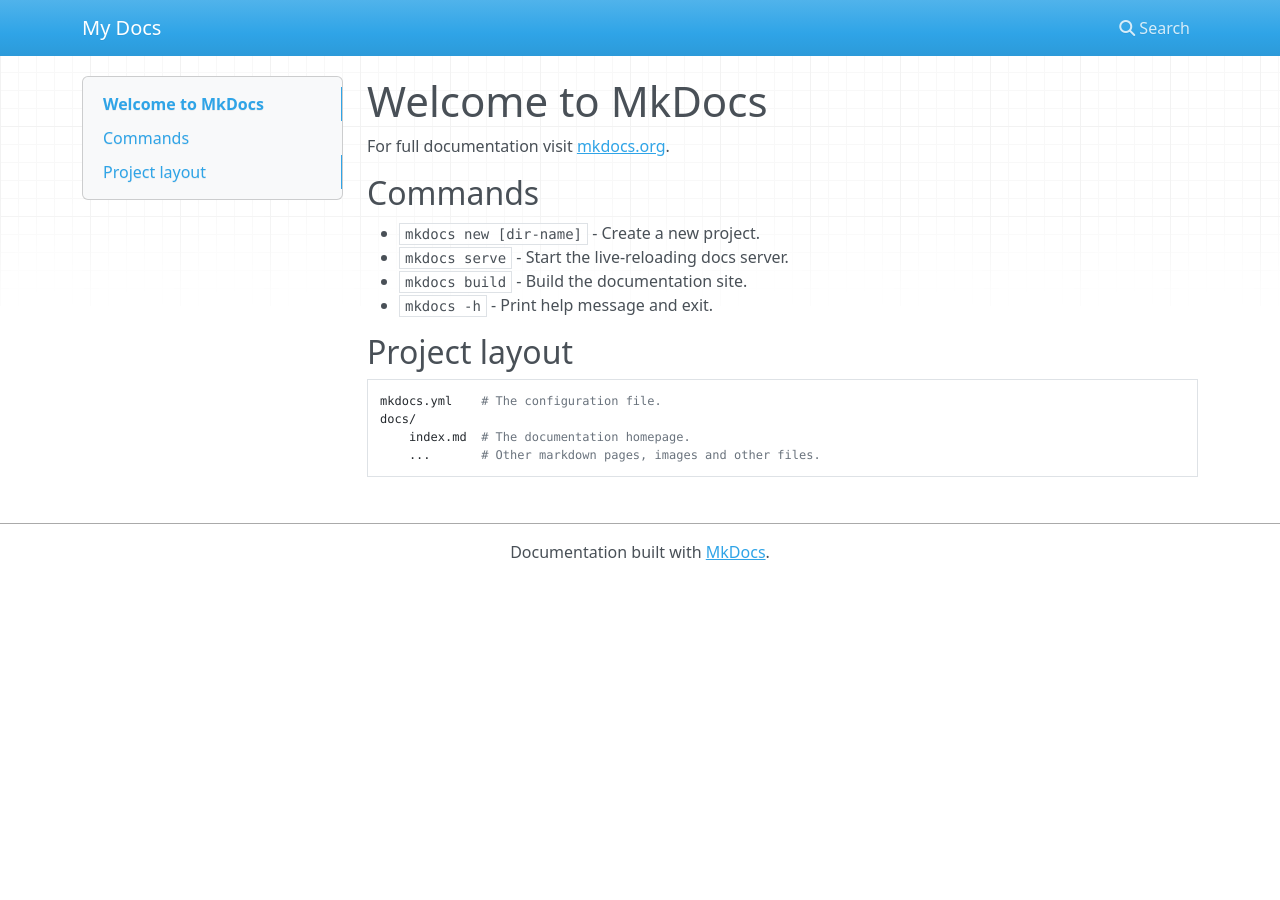
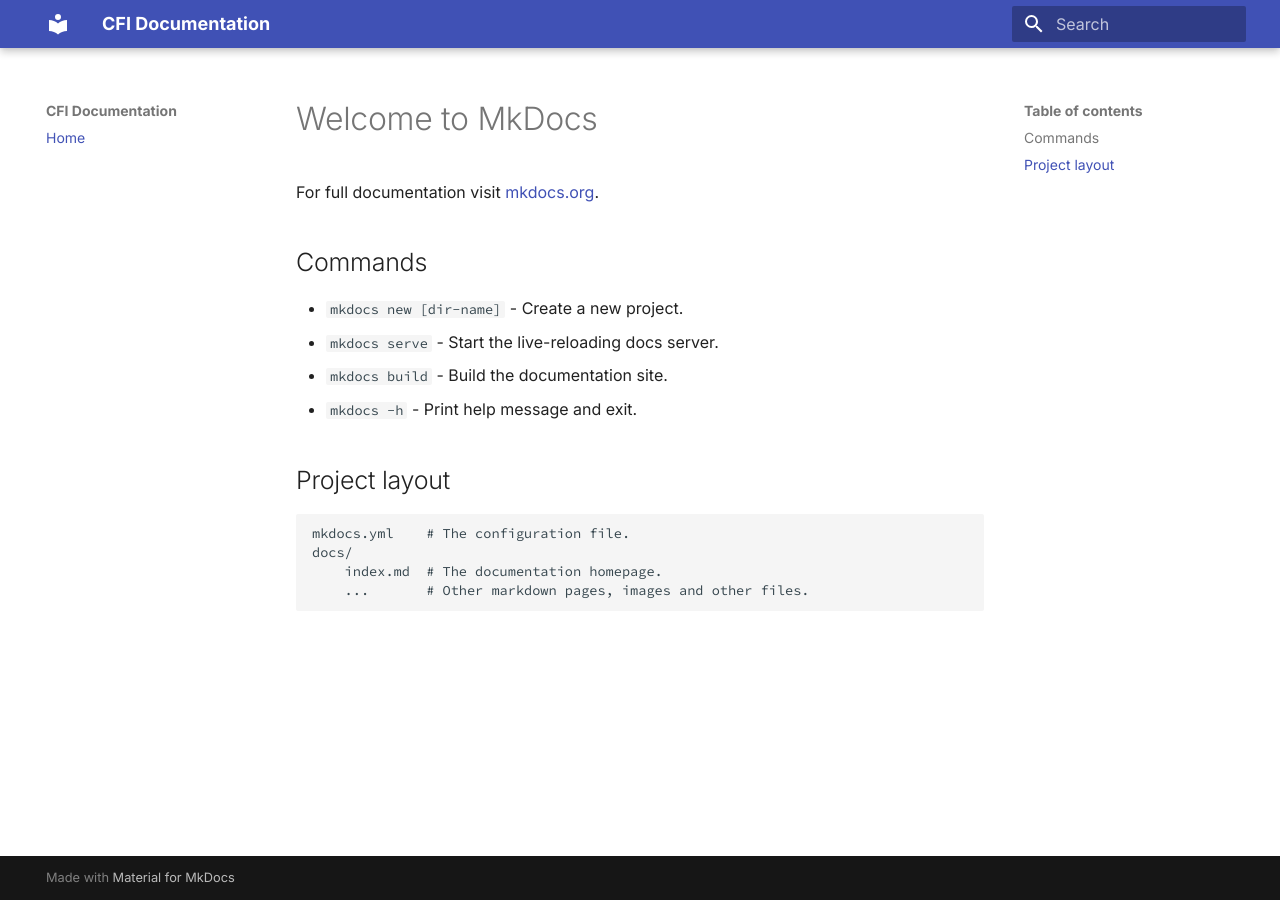
Before and after one commit to Krenovate-Solutions-Pvt-Ltd/CFI, an MkDocs documentation site: the page built from docs/index.md, in a window 1280 px wide. Built offline with MkDocs 1.6.1 and Material for MkDocs 9.7.7, drawn with Linux system fonts in a browser that asks for light colours; nearby versions of some CDN libraries.

Commit message:
Theme set
- Git ignore added
- YML File set
- Doc Site name changed

```diff
--- a/mkdocs.yml
+++ b/mkdocs.yml
@@ -1 +1,45 @@
-site_name: My Docs
+site_name: CFI Documentation
+nav:
+  - Home : 'index.md'
+theme:
+  name: material
+  features:
+    - instant
+  font:
+    text: Inter
+    code: Source Code Pro
+  palette:
+      primary: indigo
+      accent: blue
+
+plugins:
+  - search:
+      prebuild_index: true
+      lang:
+        - en
+  - git-revision-date-localized
+
+markdown_extensions:
+  - admonition
+  - codehilite:
+      guess_lang: false
+  - toc:
+      permalink: true
+  - pymdownx.arithmatex
+  - pymdownx.betterem:
+      smart_enable: all
+  - pymdownx.caret
+  - pymdownx.critic
+  - pymdownx.details
+  - pymdownx.emoji:
+      emoji_index: !!python/name:materialx.emoji.twemoji
+      emoji_generator: !!python/name:materialx.emoji.to_svg
+  - pymdownx.inlinehilite
+  - pymdownx.magiclink
+  - pymdownx.mark
+  - pymdownx.smartsymbols
+  - pymdownx.superfences
+  - pymdownx.tasklist:
+      custom_checkbox: true
+  - pymdownx.tabbed
+  - pymdownx.tilde
```
Also changed, not shown: 1 other file.
